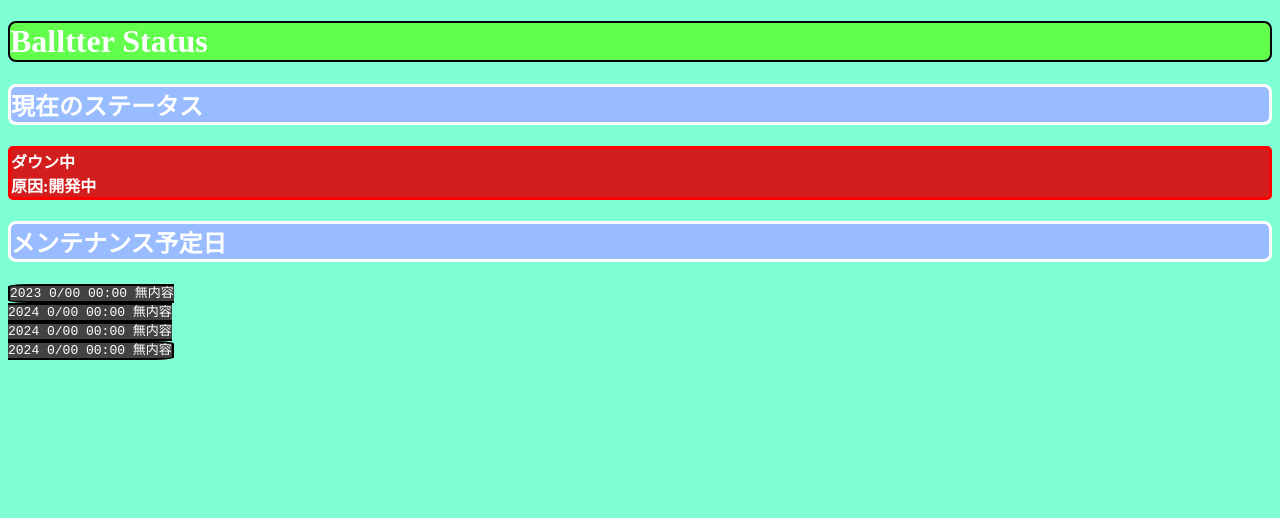
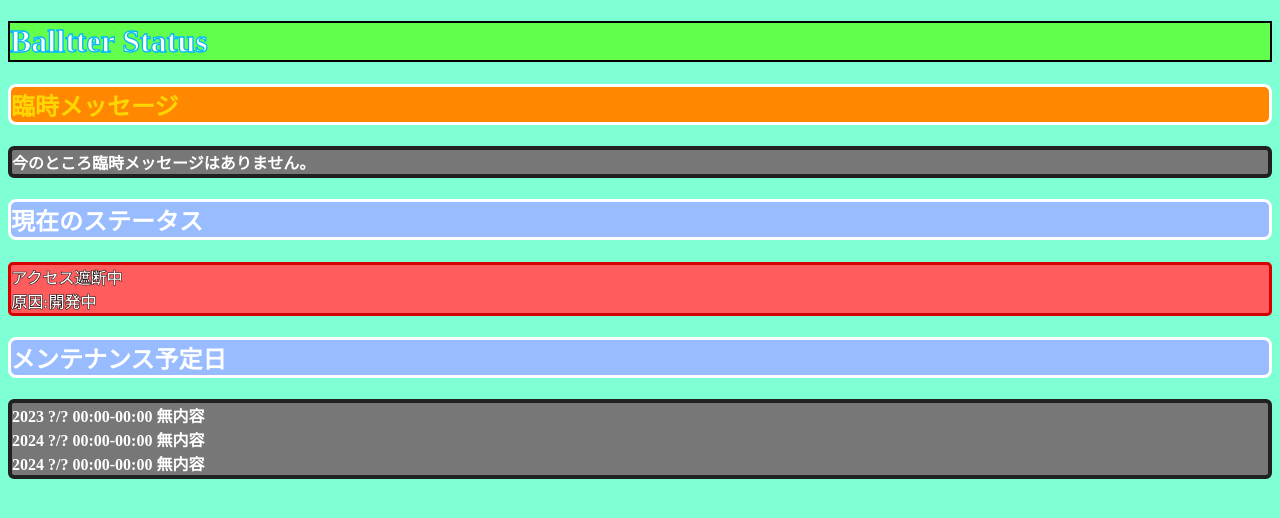
Before and after one commit to Balltter/BalltterStatus, a plain HTML site: page index.html in a window 1280 px wide. Drawn offline with Linux system fonts and the light colour scheme.

Commit message:
index updaaaaaaaaaate

```diff
--- a/index.html
+++ b/index.html
@@ -12,27 +12,40 @@
         color: white;
     }
     .DownORError {
-        background-color: rgb(211, 30, 30);
-        color: white;
+        background-color: rgb(255, 93, 93);
+        color: rgb(255, 255, 255);
+        -webkit-text-stroke: 0.5px;
+        -webkit-text-stroke-color: rgb(0, 0, 0);
         border-radius: 5px;
-        border: 3px solid red;
+        border: 3px solid rgb(215, 0, 0);
     }
     .WarnORLow {
         background-color: orange;
+        border-radius: 5px;
+        border: 3px solid rgb(215, 97, 0);
     }
     .ok {
         background-color: greenyellow;
+        border-radius: 5px;
+        border: 3px solid rgb(0, 215, 50);
     }
-    .maintenance {
+    .statusmaintenance {
         background-color: orangered;
+        border-radius: 5px;
+        border: 3px solid rgb(215, 165, 0);
+    }
+    .backorange {
+        background-color: rgb(255, 136, 0);
+        color: gold;
     }
     h1 {
 
     background-color: rgb(98, 255, 77);
     color: white;
-    border-radius: 8px;
-    border: 2px solid;
+    border: 2.5px solid;
     border-color: rgb(0, 0, 0);
+    -webkit-text-stroke: 1.3px;
+    -webkit-text-stroke-color: rgb(0, 183, 255);
     }
     h2 {
 
@@ -42,12 +55,12 @@
         border: 3px solid;
         border-color: rgb(255, 255, 255);
     }
-    code {
+    .maintenance {
 
-    background-color: rgb(67, 67, 67);
-    border-radius: 15%;
-    border: 2px solid;
-    border-color: rgb(0, 0, 0);
+    background-color: rgb(119, 119, 119);
+    border-radius: 6px;
+    border: 4px solid;
+    border-color: rgb(33, 33, 33);
     color: white;
 }
     </style>
@@ -60,9 +73,11 @@
 <audio src="sound/ster.mp3" autoplay loop>
     あなたのブラウザはHTML5のAudio機能をサポートしていないようです...
 </audio>
+<h2 class="backorange">臨時メッセージ</h2>
+<h4 class="maintenance">今のところ臨時メッセージはありません。</h4>
 <h2>現在のステータス</h2>
-<h4 class="DownORError">ダウン中<br>原因:開発中</h4>
+<h4 class="DownORError">アクセス遮断中<br>原因:開発中</h4>
 <h2>メンテナンス予定日</h4>
-<code>2023 0/00 00:00 無内容<br>2024 0/00 00:00 無内容<br>2024 0/00 00:00 無内容<br>2024 0/00 00:00 無内容</code>
+<h4 class="maintenance">2023 ?/? 00:00-00:00 無内容<br>2024 ?/? 00:00-00:00 無内容<br>2024 ?/? 00:00-00:00 無内容</h4>
 </body>
 </html>
```
